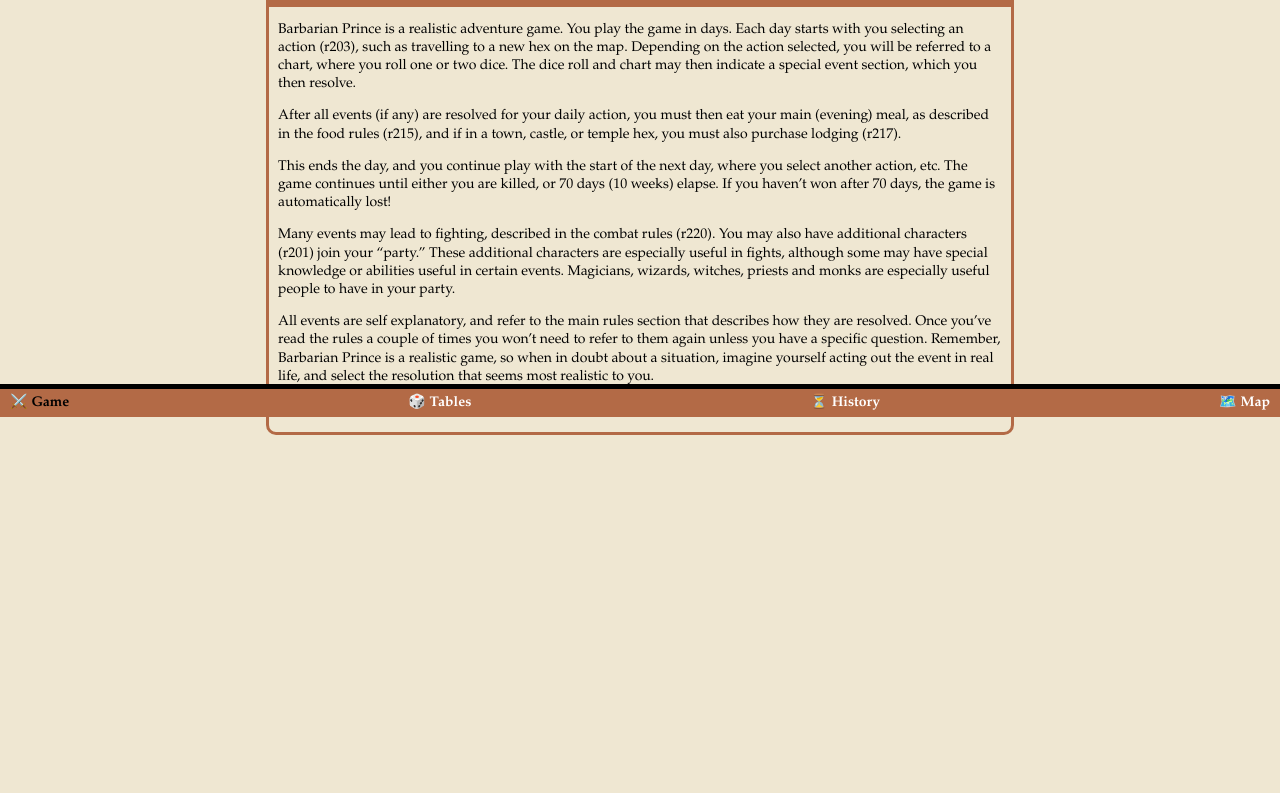
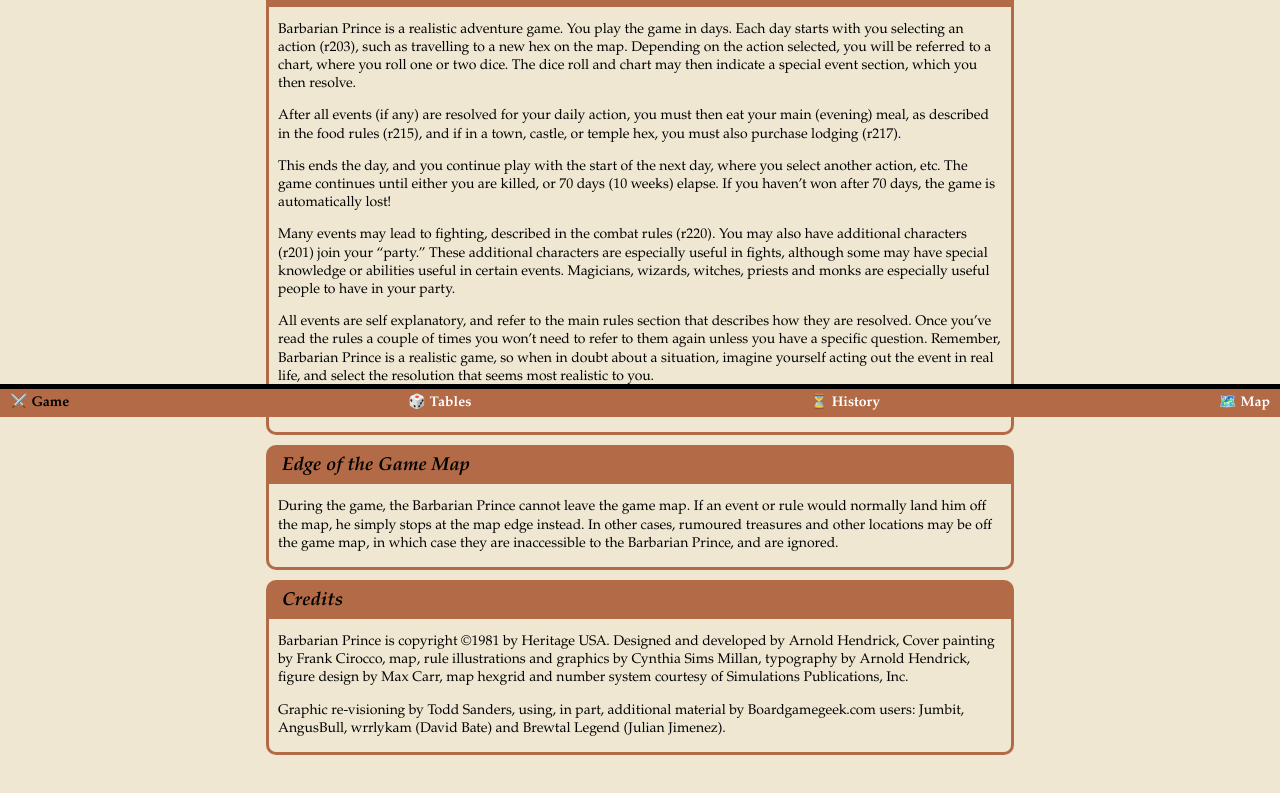
Before and after one commit to BroBuddy/Barbarian-Prince, a React (Vite) app: page / in a window 1280 px wide. Shown: the part 383-1176 px from the top of the page. Before the commit the page ends 873 px from the top, so only its background shows below. Built offline with nearby package versions, Linux system fonts and the light colour scheme.

Commit message:
added credits

```diff
--- a/src/pages/Game.tsx
+++ b/src/pages/Game.tsx
@@ -79,6 +79,29 @@
           <Link to="/event/e001">e001</Link>.
         </p>
       </Card>
+      <Card title="Edge of the Game Map">
+        <p>
+          During the game, the Barbarian Prince cannot leave the game map. If an
+          event or rule would normally land him off the map, he simply stops at
+          the map edge instead. In other cases, rumoured treasures and other
+          locations may be off the game map, in which case they are inaccessible
+          to the Barbarian Prince, and are ignored.
+        </p>
+      </Card>
+      <Card title="Credits">
+        <p>
+          Barbarian Prince is copyright ©1981 by Heritage USA. Designed and
+          developed by Arnold Hendrick, Cover painting by Frank Cirocco, map,
+          rule illustrations and graphics by Cynthia Sims Millan, typography by
+          Arnold Hendrick, figure design by Max Carr, map hexgrid and number
+          system courtesy of Simulations Publications, Inc.
+        </p>
+        <p>
+          Graphic re-visioning by Todd Sanders, using, in part, additional
+          material by Boardgamegeek.com users: Jumbit, AngusBull, wrrlykam
+          (David Bate) and Brewtal Legend (Julian Jimenez).
+        </p>
+      </Card>
     </>
   );
 }
```
Also changed, not shown: 2 other files (tests, documents, lock files or other folders).
